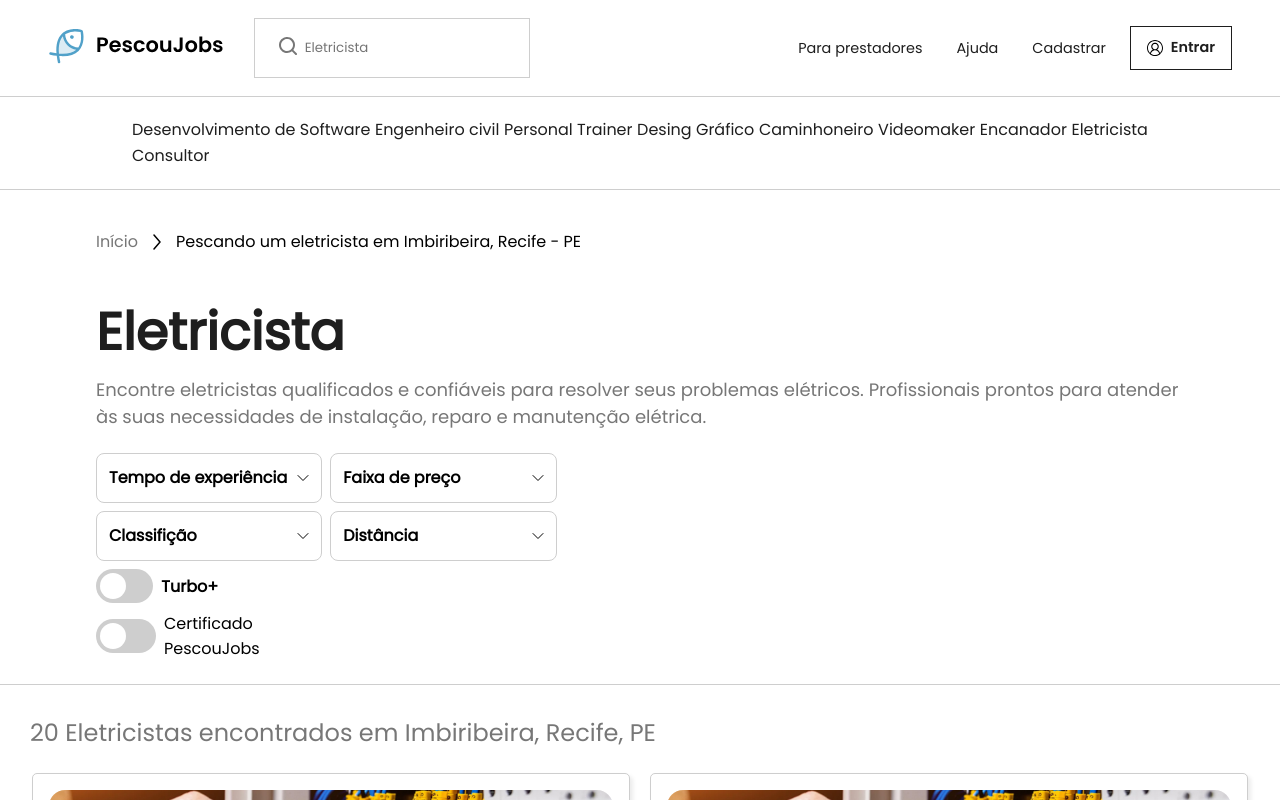
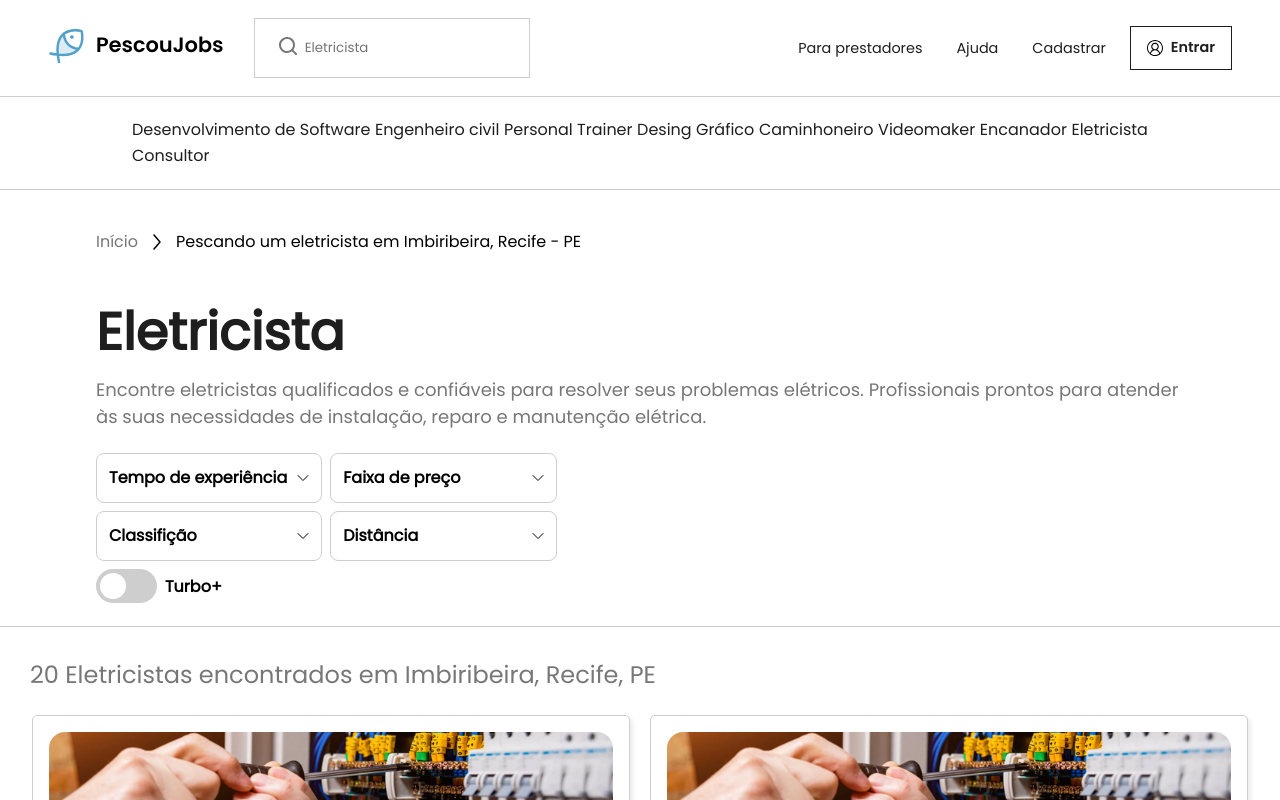
Before and after one commit to Tiago-msC/pescou-jobs, a SvelteKit app: page /profissionais in a window 1280 px wide. Shown: the top 800 px of the page. Built offline with nearby package versions, Linux system fonts and the light colour scheme.

Commit message:
upd switch button + Compressao imgs

```diff
--- a/src/lib/components/SwitchButton.svelte
+++ b/src/lib/components/SwitchButton.svelte
@@ -19,7 +19,7 @@
     .switch {
     position: relative;
     display: flex;
-    width: 60px;
+    width: 65px;
     height: 34px;
 }
 .switch input {
--- a/src/routes/profissionais/+page.svelte
+++ b/src/routes/profissionais/+page.svelte
@@ -60,10 +60,10 @@
             <SwitchButton on:change="{e => handleSwitchChange(e.detail.checked)}" /> <!--Componente de botão para filtrar os cards-->
             <span class="frase-certificado"><b>Turbo+</b></span>
             </div>
-            <div class="certificado-body">
+            <!-- <div class="certificado-body">
                 <SwitchButton on:change="{e => handleSwitchChange(e.detail.checked)}" />
                 <span class="frase-certificado">Certificado PescouJobs</span>
-            </div>
+            </div>     -->
         </div>
     </div>
 </div>
```
Also changed, not shown: 2 other files (tests, documents, lock files or other folders).
